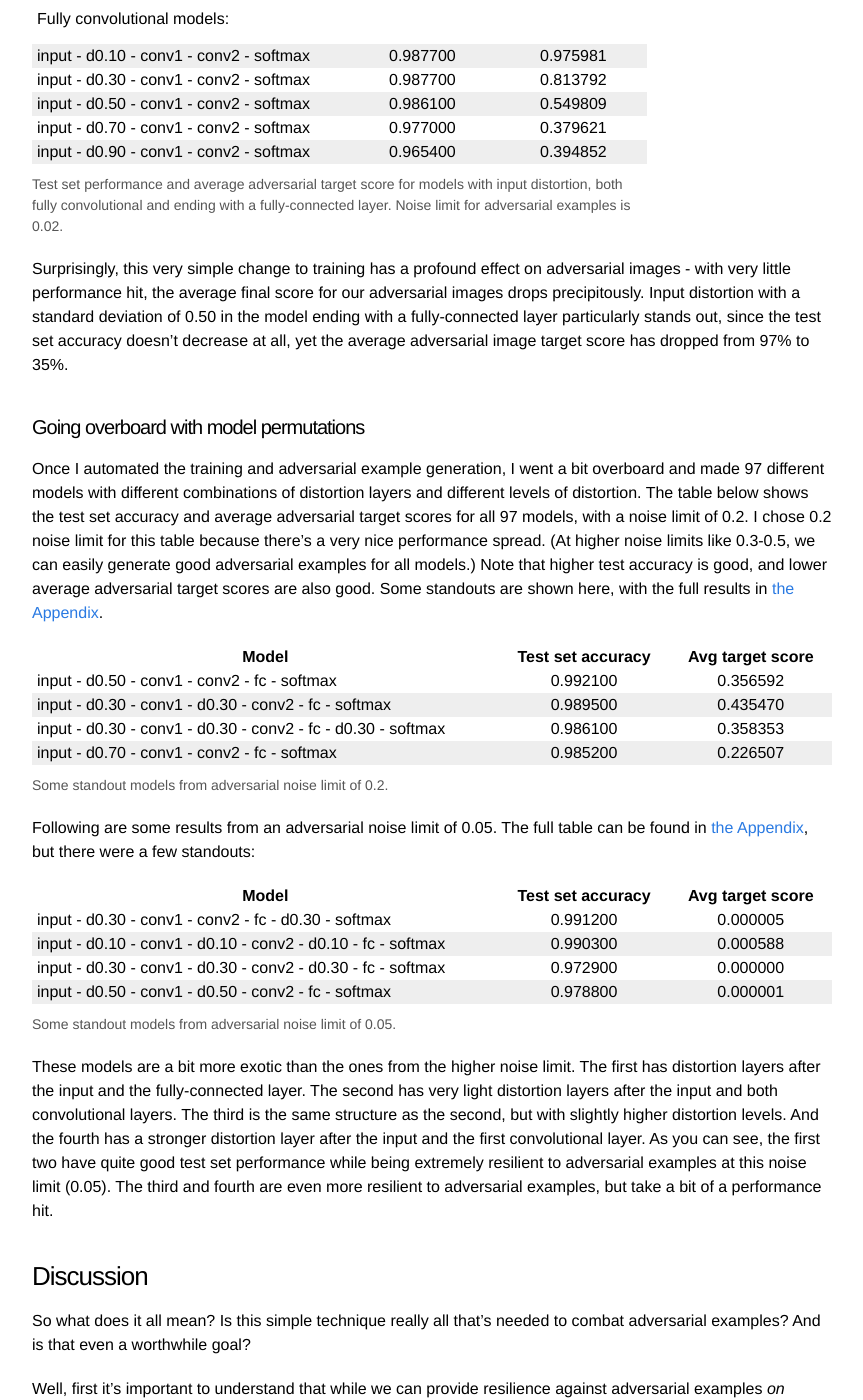
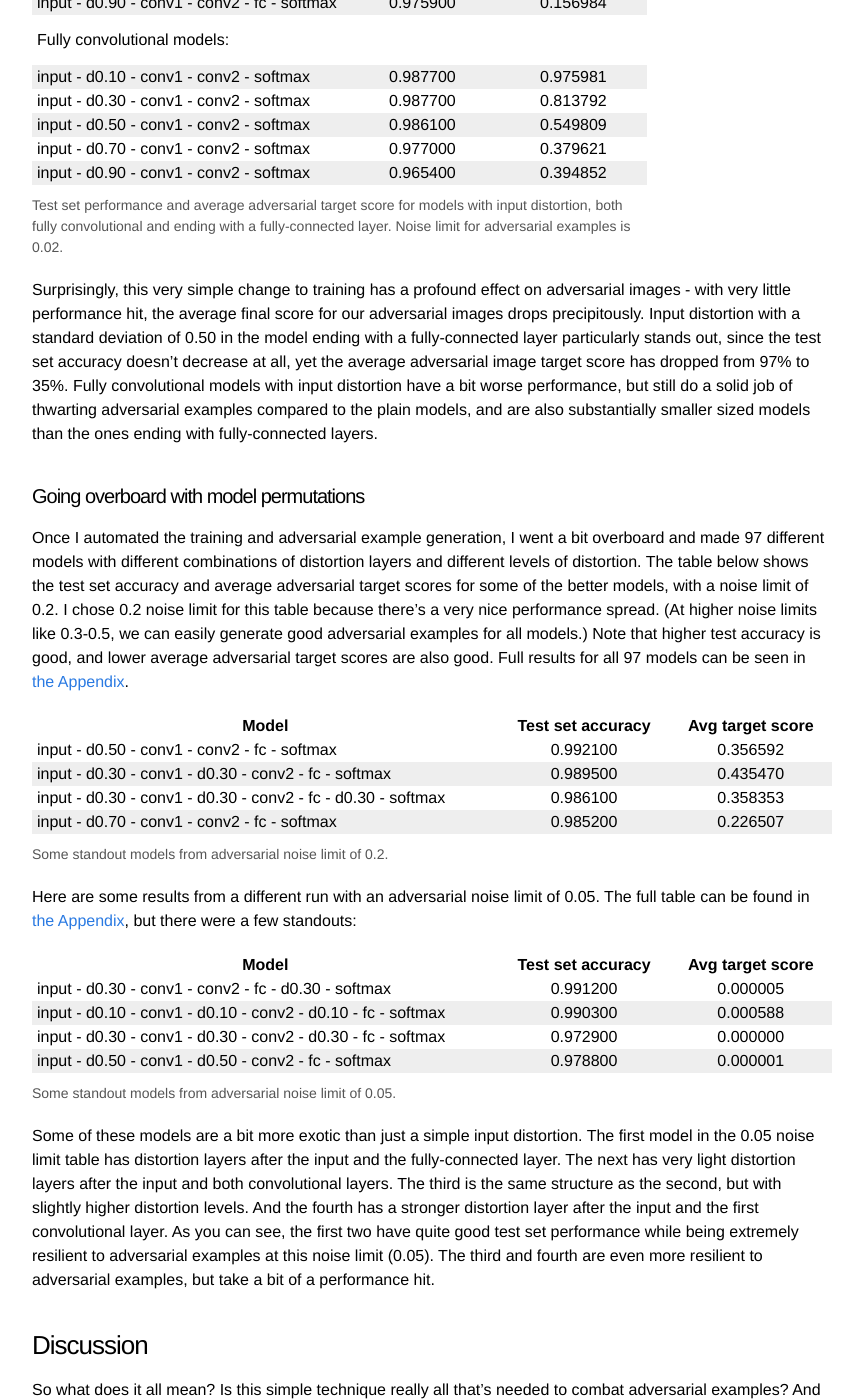
Before and after one commit to dalewis/dalewis.github.io, a Jekyll site: the page built from _posts/2017-04-03-adversarial-mnist.markdown, in a window 1280 px wide and 1400 px high, scrolled down 10191 px. Shown: the whole window, without its empty margins (208-1071 px from the left). Built offline with Jekyll 4.4.1, drawn with Linux system fonts in a browser that asks for light colours; formulas are drawn with MathJax 3; some of the changed text lies outside the part shown.

Commit message:
Some edits.

````diff
--- a/_posts/2017-04-03-adversarial-mnist.markdown
+++ b/_posts/2017-04-03-adversarial-mnist.markdown
@@ -59,6 +59,10 @@ mathjax: true
 
   #results_0_20 .tablecap, #results_0_05 .tablecap {
     width: 100%;
+  }
+
+  .mono {
+    font-family: monospace;
   }
 
 </style>
@@ -209,10 +213,11 @@ loss_{batch} = -\frac{1}{D} \left(
 \right)
 $$
 
-This means our `adversarial_grad` above gives us the gradient with respect to the mini-batch, with influence from every sample in the batch, whereas what we really want to do is figure out the best perturbation to make *for each individual example*. Goodfellow wrote a paper about this problem in [Efficient Per-Example Gradient Computations](https://arxiv.org/abs/1510.01799), explaining that the simplest brute force approach to solving this problem is to just compute the gradient D times, each for a batch size of 1, but for our case, since we control the model directly, there's actually a super simple solution. All we have to do is split up the loss into two steps:
+This means our <span class="mono">adversarial_grad</span> above gives us the gradient with respect to the mini-batch, with influence from every sample in the batch, whereas what we really want to do is figure out the best perturbation to make *for each individual example*. Goodfellow wrote a paper about this problem in [Efficient Per-Example Gradient Computations](https://arxiv.org/abs/1510.01799), explaining that the simplest brute force approach to solving this problem is to just compute the gradient D times, each for a batch size of 1, but for our case, since we control the model directly, there's actually a super simple solution. All we have to do is split up the loss into two steps:
 
 ```python
-cross_entropy = tf.nn.softmax_cross_entropy_with_logits(labels=labels, logits=logits)
+cross_entropy = tf.nn.softmax_cross_entropy_with_logits(labels=labels,
+                                                        logits=logits)
 loss = tf.reduce_mean(cross_entropy)
 ```
 
@@ -221,7 +226,7 @@ and then:
 ```python
 adversarial_grad = tf.gradients(cross_entropy, inputs)
 ```
-Now `adversarial_grad` will be of the shape `[batch_size, input_dimensions]` or `[D, 784]` in our case, and contains
+Now <span class="mono">adversarial_grad</span> will be of the shape <span class="mono">[batch_size, input_dimensions]</span> or <span class="mono">[D, 784]</span> in our case, and contains
 
 $$
 \nabla_{x_i} L_i = \nabla_{x_i}
@@ -249,7 +254,7 @@ and from above, the gradient of the loss with respect to one input sample \\(x_i
 
 $$\nabla_{x_i} L_i = \nabla_{x_i} \left(-\log\left(\frac{e^{f_{y_i}}}{ \sum_j e^{f_j} }\right)\right)$$
 
-which is exactly what we have in our gradient vector of shape `[D, 784]`, with each row i containing the gradient of the loss for sample i with respect to only sample i.
+which is exactly what we have in our gradient vector of shape <span class="mono">[D, 784]</span>, with each row i containing the gradient of the loss for sample i with respect to only sample i.
 
 We can thus roll our own gradient descent using this gradient tensor as follows:
 
@@ -318,7 +323,7 @@ Lower levels of noise are still easy for us to read, but once you get above 0.5
   </div>
 </div>
 
-Note that I didn't try very hard to get better performance out of these models. Each one is trained for a maximum of 50 epochs using the Adam algorithm for gradient descent back propagation (`AdamOptimizer` in Tensorflow) with an initial learning rate of $$1\mathrm{e}{-4}$$.
+Note that I didn't try very hard to get better performance out of these models. Each one is trained for a maximum of 50 epochs using the Adam algorithm for gradient descent back propagation (<span class="mono">AdamOptimizer</span> in Tensorflow) with an initial learning rate of $$1\mathrm{e}{-4}$$.
 
 Look again at the distorted inputs above with noise levels of 0.90. These are completely unreadable to the human eye, but the neural net still learns with 97.5% accuracy how to read numbers from these noisy inputs! Fascinating.
 
@@ -354,11 +359,11 @@ Test set performance and average adversarial target score for models with input
 </div>
 
 
-Surprisingly, this very simple change to training has a profound effect on adversarial images - with very little performance hit, the average final score for our adversarial images drops precipitously. Input distortion with a standard deviation of 0.50 in the model ending with a fully-connected layer particularly stands out, since the test set accuracy doesn't decrease at all, yet the average adversarial image target score has dropped from 97% to 35%.
+Surprisingly, this very simple change to training has a profound effect on adversarial images - with very little performance hit, the average final score for our adversarial images drops precipitously. Input distortion with a standard deviation of 0.50 in the model ending with a fully-connected layer particularly stands out, since the test set accuracy doesn't decrease at all, yet the average adversarial image target score has dropped from 97% to 35%. Fully convolutional models with input distortion have a bit worse performance, but still do a solid job of thwarting adversarial examples compared to the plain models, and are also substantially smaller sized models than the ones ending with fully-connected layers.
 
 #### Going overboard with model permutations
 
-Once I automated the training and adversarial example generation, I went a bit overboard and made 97 different models with different combinations of distortion layers and different levels of distortion. The table below shows the test set accuracy and average adversarial target scores for all 97 models, with a noise limit of 0.2. I chose 0.2 noise limit for this table because there's a very nice performance spread. (At higher noise limits like 0.3-0.5, we can easily generate good adversarial examples for all models.) Note that higher test accuracy is good, and lower average adversarial target scores are also good. Some standouts are shown here, with the full results in [the Appendix](#full_results_0_20).
+Once I automated the training and adversarial example generation, I went a bit overboard and made 97 different models with different combinations of distortion layers and different levels of distortion. The table below shows the test set accuracy and average adversarial target scores for some of the better models, with a noise limit of 0.2. I chose 0.2 noise limit for this table because there's a very nice performance spread. (At higher noise limits like 0.3-0.5, we can easily generate good adversarial examples for all models.) Note that higher test accuracy is good, and lower average adversarial target scores are also good. Full results for all 97 models can be seen in [the Appendix](#full_results_0_20).
 
 <div id="results_0_20">
 <table class="results">
@@ -381,7 +386,7 @@ Some standout models from adversarial noise limit of 0.2.
   </div>
 </div>
 
-Following are some results from an adversarial noise limit of 0.05. The full table can be found in [the Appendix](#full_results_0_05), but there were a few standouts:
+Here are some results from a different run with an adversarial noise limit of 0.05. The full table can be found in [the Appendix](#full_results_0_05), but there were a few standouts:
 
 <div id="results_0_05">
 <table class="results">
@@ -404,14 +409,14 @@ Some standout models from adversarial noise limit of 0.05.
   </div>
 </div>
 
-These models are a bit more exotic than the ones from the higher noise limit. The first has distortion layers after the input and the fully-connected layer. The second has very light distortion layers after the input and both convolutional layers. The third is the same structure as the second, but with slightly higher distortion levels. And the fourth has a stronger distortion layer after the input and the first convolutional layer. As you can see, the first two have quite good test set performance while being extremely resilient to adversarial examples at this noise limit (0.05). The third and fourth are even more resilient to adversarial examples, but take a bit of a performance hit.
+Some of these models are a bit more exotic than just a simple input distortion. The first model in the 0.05 noise limit table has distortion layers after the input and the fully-connected layer. The next has very light distortion layers after the input and both convolutional layers. The third is the same structure as the second, but with slightly higher distortion levels. And the fourth has a stronger distortion layer after the input and the first convolutional layer. As you can see, the first two have quite good test set performance while being extremely resilient to adversarial examples at this noise limit (0.05). The third and fourth are even more resilient to adversarial examples, but take a bit of a performance hit.
 
-<a id="discussion" />
+<a id="discussion"></a>
 ### Discussion
 
 So what does it all mean? Is this simple technique really all that's needed to combat adversarial examples? And is that even a worthwhile goal?
 
-Well, first it's important to understand that while we can provide resilience against adversarial examples *on average*, that doesn't mean that the model is completely resilient to adversarial examples. If our goal is to just find one really good adversarial example, then we can usually do so (especially with our efficient gradient computations described above). For example, here are two that I found for the *input - d0.30 - conv1 - d0.30 - conv2 - d0.30 - fc - softmax* model from above, which had an average target score of zero in the initial run:
+Well, first it's important to understand that while we can provide resilience against adversarial examples *on average*, that doesn't mean that the model is completely resilient to adversarial examples. If our goal is to just find one really good adversarial example, then we can usually do so (especially with our efficient gradient computations described above). For example, here are two that I found at a 0.05 noise limit for the *input - d0.30 - conv1 - d0.30 - conv2 - d0.30 - fc - softmax* model from above, which had an average target score of zero in the initial run:
 
 <div class="imgcap">
   <img src="/assets/mnist_adv/exotic_examples.png">
@@ -491,7 +496,7 @@ Some areas for future study are:
 
 ### Appendix
 
-<a id="full_results_0_20" />
+<a id="full_results_0_20"></a>
 
 Results for all models, with an adversarial noise limit of 0.02.
 
@@ -717,7 +722,7 @@ Results for all models, with an adversarial noise limit of 0.02.
   </tbody>
 </table>
 
-<a id="full_results_0_05" />
+<a id="full_results_0_05"></a>
 Here's another table showing results of all models, but this time with a noise limit of 0.05, which is the same limit as the figure at the top of the post. 0.05 is barely perceptible to us.
 
 #### By test set accuracy:
````
